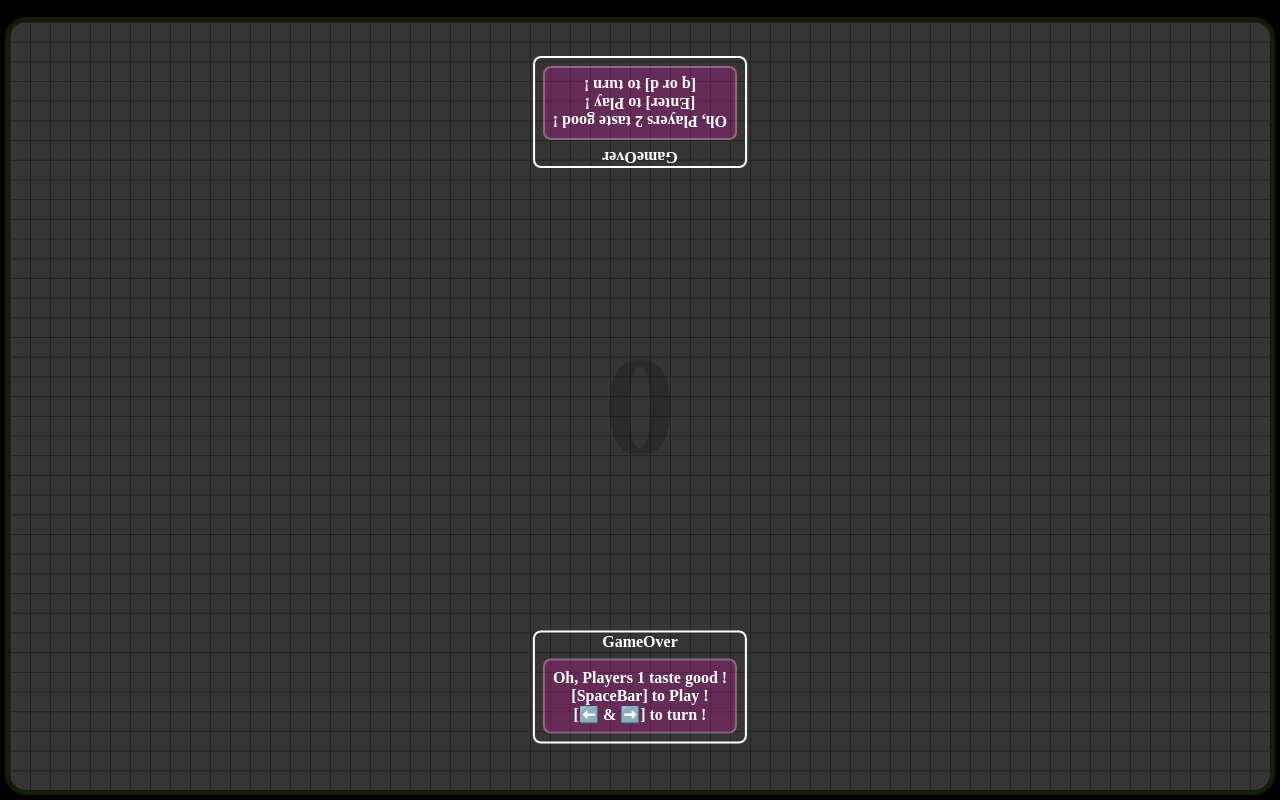
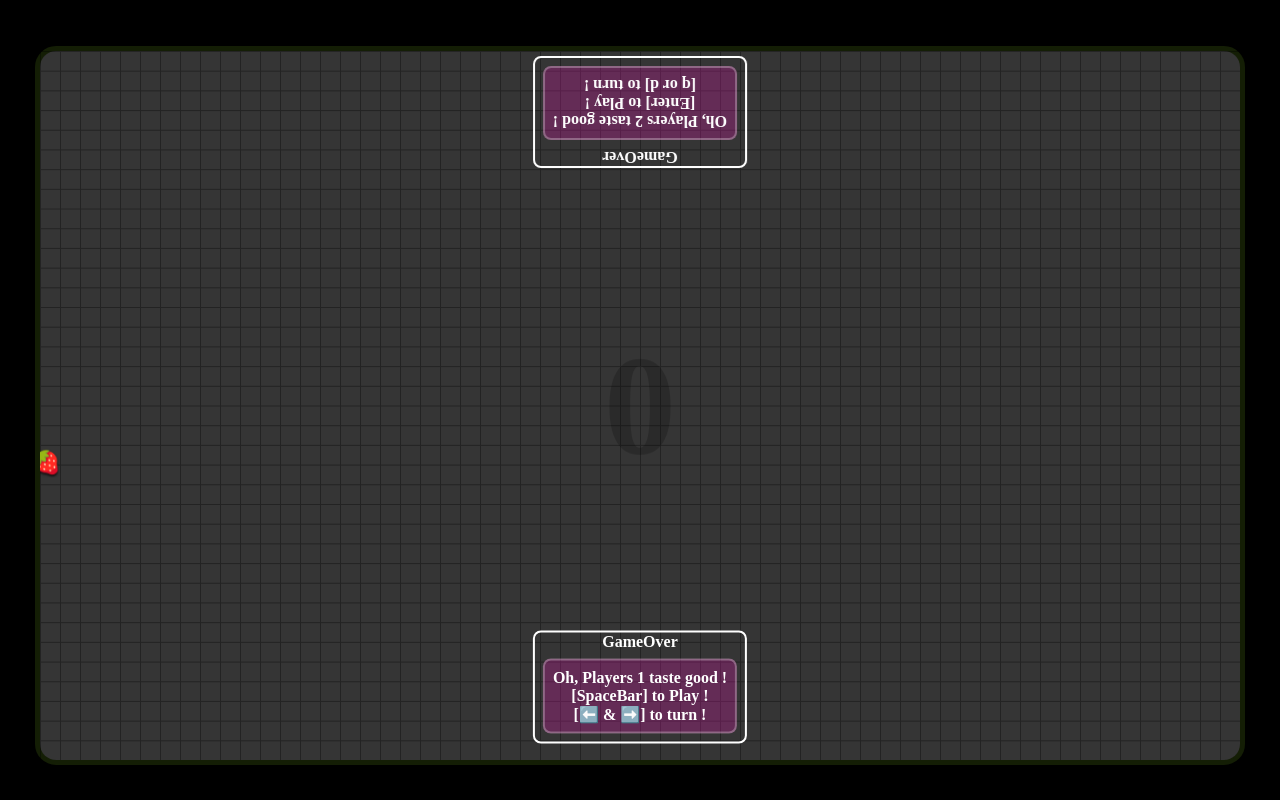
Before and after one commit to patobeur/animAntor, a plain HTML site: page index.html in a window 1280 px wide. Drawn offline with Linux system fonts and the light colour scheme.

Commit message:
cherry bonus

```diff
--- a/assets/css/css.scss
+++ b/assets/css/css.scss
@@ -17,8 +17,10 @@ body {
 	overflow: hidden;
 	#fullscreen {
 		position: relative;
-		height: 100vh;
 		width: 100%;
+		height: 100%;
+		min-width: 100%;
+		min-height: 100%;
 		display: flex;
 		flex-direction: column;
 		background: rgb(0, 0, 0);
@@ -70,6 +72,19 @@ body {
 				height: 100%;
 				width: 100%;
 				overflow: hidden;
+				.tob {
+					position: absolute;
+					// background: rgba(255, 255, 255, 0.89);
+					font-size: 1.5rem;
+					width: 25px;
+					height: 25px;
+					line-height: 100%;
+					overflow: hidden;
+					display: flex;
+					justify-content: center;
+					align-items: center;
+					text-shadow: 0 2px 2px rgba(0, 0, 0, 0.651);
+				}
 				.moob {
 					position: absolute;
 					// background: rgba(255, 255, 255, 0.89);
--- a/assets/js/AntAnimator_Class.js
+++ b/assets/js/AntAnimator_Class.js
@@ -104,7 +104,7 @@ class AntAnimator {
 			this.escapeScreenBool = false
 			this.set_EscapeScreen(false)
 
-
+			let playerStartDir = [0, 180, 90, 270]
 			if (this.GameOn && !this.GameOver) {
 				// if (playeridx <= this.maxPlayer - 1) {
 				let playerdatas = {
@@ -113,7 +113,7 @@ class AntAnimator {
 					pos: [parseInt((playGroundSize.w) / 2), parseInt((playGroundSize.h) / 2)],
 					type: 'player', // this not a real mob with ia
 					playerid: [playeridx],
-					direction: 0,
+					direction: playerStartDir[playeridx],
 					compass: [0, 0, 0, 0],
 					stacks: []
 				}
@@ -348,8 +348,13 @@ class AntAnimator {
 				// delete player
 				this.DeletePlayer(immat)
 			}
+			if (this.Ants.allAnts[immat].playerid) {
+				console.log('Player ' + this.Ants.allAnts[immat].playerid + ' Oops !')
+			}
+			else {
+				console.log('Deletation of mob #' + immat + '. By by ' + this.Ants.allAnts[immat].name + ' !!')
+			}
 			this.Ants.allAnts.splice(immat, 1)
-			console.log('deleting mob:' + immat + '')
 
 			// if (respawn) {
 			// 	this.Ants.addAnt("amy")
@@ -600,6 +605,21 @@ class AntAnimator {
 		if (!this.Pause && this.GameOn && this.playersIdList.length > 0) {
 			this.redrawAllMobs()
 			this.mobsIA()
+			this.checkWin()
+		}
+	}
+	checkWin = () => {
+		if (this.playersIdList.length === this.Ants.allAnts.length) {
+			// duel
+		}
+		else if (this.Ants.allAnts.length === 1 && this.playersIdList.length === 1) {
+			for (let index = 0; index < this.playersIdList.length; index++) {
+				let winner, immat
+				if (this.playersIdList[index]) {
+					winner = index
+					immat = this.playersIdList[index]
+				}
+			}
 		}
 	}
 }
--- a/assets/js/Ant_Class.js
+++ b/assets/js/Ant_Class.js
@@ -3,10 +3,13 @@ class Ants {
 	constructor() {
 		// local Datas
 		this.maxAnts = 60;
-		this.mobdivContent = " ";
+		this.mobdivContent = "";
 		this.allAnts = [];
+		this.allTobs = [];
 		// -----------------------------
 		this.immat = 0 // unique ant num
+		this.immattob = 0 // unique tob num
+		this.addTob()
 	}
 	addAnt(datas = false) {
 		if (this.allAnts.length < this.maxAnts) {
@@ -15,6 +18,45 @@ class Ants {
 			this.immat++
 			this.refreshConsole()
 		}
+	}
+	addTob(datas = false) {
+		// if (this.allTobs.length < this.maxTob) {
+		this.allTobs.push(this.get_Tob({ type: 'speed' }))
+		this.appendTobDiv()
+		this.immattob++
+		// }
+	}
+	get_Tob(datas = false) {
+		let type = datas.type ?? 'powerup'
+		let immat = this.immatbonus
+		let name = datas.name ?? 'powerup'
+		let statusname = datas.statusname ?? 'powerup'
+		let tobdatas = this.get_tobdatas(type)
+		let size = datas.size ?? tobdatas.size
+		let xxx = aleaEntreBornes(1, (playGroundSize.w - size[0]))
+		let yyy = aleaEntreBornes(1, (playGroundSize.h - size[1]))
+		let pos = datas.pos ?? [xxx, yyy, 0]
+		datas = {
+			type: type,
+			name: name,
+			statusname: statusname,
+			size: size,
+			immat: immat,
+			hp: 100,
+			pos: pos,
+			x: pos[0],
+			y: pos[1],
+			z: pos[2],
+			visual: this.get_visual(type),
+			direction: datas.direction ?? aleaEntreBornes(0, 359),
+			// "color": 'rgb(' + aleaEntreBornes(50, 255) + ', ' + aleaEntreBornes(50, 255) + ', ' + aleaEntreBornes(50, 255) + ')',
+			colors: this.get_colors(),
+			overlap: [false, false], // [0=self,1=rangeA],
+			classname: 'tob ' + type,
+			boussole: "",
+			tobdatas: this.get_tobdatas(type)
+		}
+		return datas
 	}
 	get_Mob(datas = false) {
 		let playerid = (datas.playerid && datas.playerid[0] >= 0) ? datas.playerid : false
@@ -66,6 +108,22 @@ class Ants {
 		}
 		return datas
 	}
+	appendTobDiv() {
+		// Tob info div
+		let tob = this.allTobs[this.allTobs.length - 1]
+		console.log(tob)
+		let tobinfo = document.createElement('div');
+		tobinfo.className = tob.classname
+		tobinfo.style.width = tob.size[0] + px
+		tobinfo.style.height = tob.size[1] + px
+		tobinfo.style.top = parseInt(tob.y - (tob.size[0] / 2)) + px//
+		tobinfo.style.left = parseInt(tob.x - (tob.size[1] / 2)) + px//
+		// tobinfo.style.backgroundImage = 'url("assets/img/' + (tob.colors[1] === '#000000' ? tob.visual[0] : tob.visual[1]) + '")'
+		// tobinfo.style.backgroundColor = tob.colors[0]
+		// tobinfo.style.transform = "rotate(" + tob.direction + "deg)"
+		tobinfo.textContent = tob.tobdatas.ico
+		document.getElementById("mob").appendChild(tobinfo)
+	}
 	appendAntDiv() {
 		// mob info div
 		let character = this.allAnts[this.allAnts.length - 1]
@@ -99,8 +157,8 @@ class Ants {
 		newMobDiv.id = "item-" + character.num
 		newMobDiv.setAttribute("data-name", character.name)
 		newMobDiv.setAttribute("data-immat", character.immat)
-		newMobDiv.style.top = character.y + px
-		newMobDiv.style.left = (character.x) + px
+		newMobDiv.style.top = (character.y - (character.size / 2)) + px
+		newMobDiv.style.left = (character.x - (character.size / 2)) + px
 		newMobDiv.style.maxWidth = character.size + px
 		newMobDiv.style.maxHeight = character.size + px
 		newMobDiv.style.width = character.size + px
@@ -138,12 +196,14 @@ class Ants {
 		// mobRespawn.textContent = nbRespawnAnts
 		// remainingmobs.textContent = nbRespawnAnts
 		remainingmobs.textContent = this.allAnts.length
-		remainingmobs.style.width = ((this.allAnts.length) * 40) + px
-		remainingmobs.style.height = ((this.allAnts.length) * 40) + px
+		let max = this.allAnts.length > 10 ? 10 : this.allAnts.length
+		remainingmobs.style.width = ((max) * 40) + px
+		remainingmobs.style.height = ((max) * 40) + px
 
 	}
 	get_visual(type) {
 		let visual = {
+			powerup: ['ladybug_black.svg', 'ladybug_white.svg'],
 			ia: ['ladybug_black.svg', 'ladybug_white.svg'],
 			ladybug: ['ladybug_black.svg', 'ladybug_white.svg'],
 			ant: ['ladybug_black.svg', 'ladybug_white.svg'],
@@ -151,4 +211,16 @@ class Ants {
 		}
 		return visual[type]
 	}
+	get_tobdatas(type) {
+		let get_tobdatas = {
+			powerup: { ico: '🥝', size: [32, 32] },
+			fly: { ico: '🍋', size: [32, 32] },
+			speed: { ico: '🍓', size: [32, 32] },
+			immune: { ico: '🍅', size: [32, 32] },
+			slow: { ico: '🥕', size: [32, 32] },
+			shield: { ico: '🍄', size: [32, 32] },
+			slowpowerup: { ico: '🥩', size: [32, 32] },
+		}
+		return get_tobdatas[type]
+	}
 }
--- a/assets/js/main.js
+++ b/assets/js/main.js
@@ -5,8 +5,9 @@ let PlayGround = Object
 let interval = 1000 / 120 // render speed
 
 // -----------------------------
-let screenborder = 20 // twice the value in pixels
+let screenborder = 80 // twice the value in pixels
 let playGroundSize = { 'w': window.innerWidth - screenborder, 'h': window.innerHeight - screenborder };
+console.log(playGroundSize)
 let worldType = "mirrored" //  "mirrored" || "closed"
 let outLinedBool = false //  "outlined" || ""
 let respawn = true
```
Also changed, not shown: assets/css/css.css, 1 other file.
